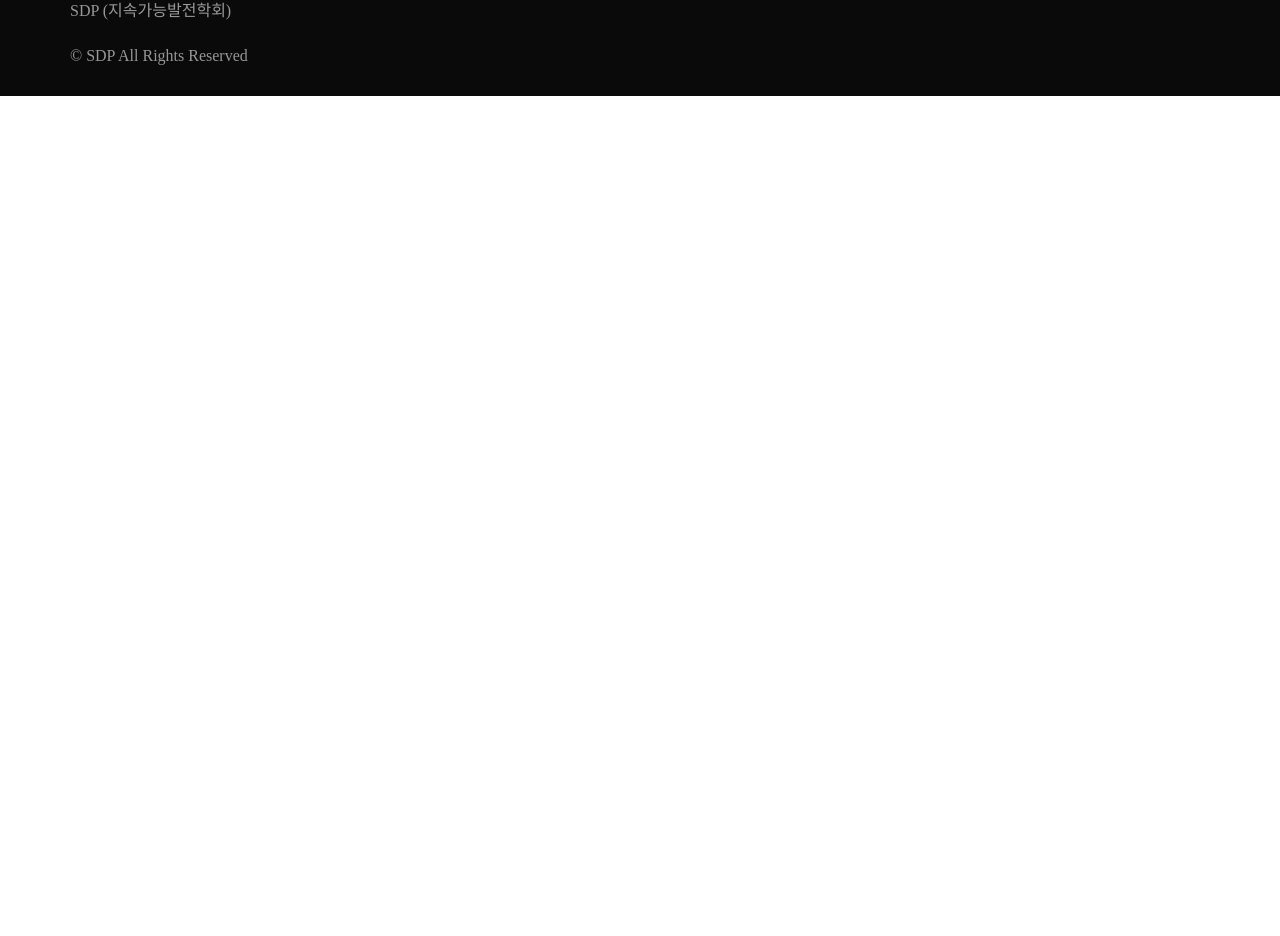
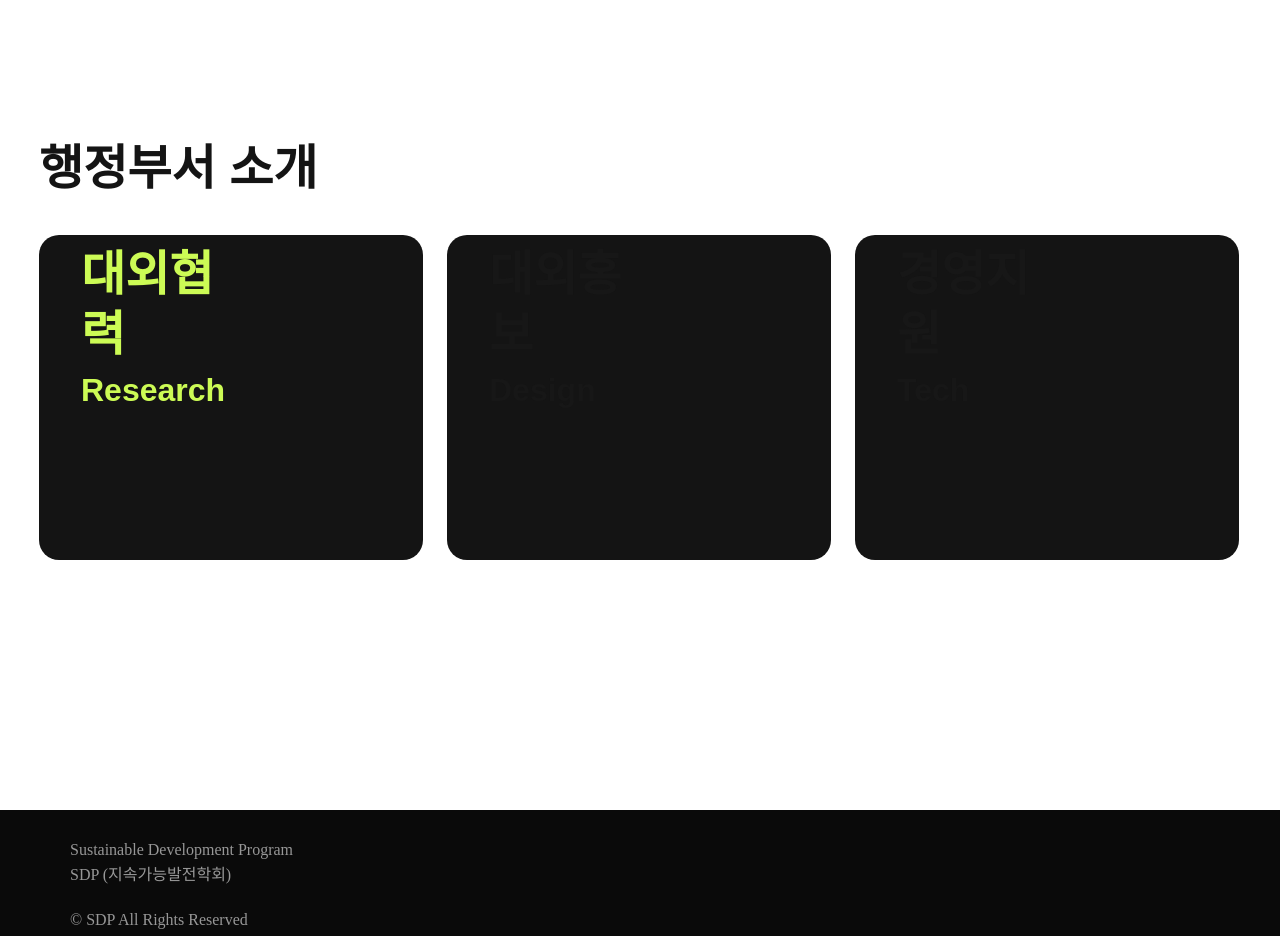
Before and after one commit to SDP1617-Web/SDP1617-Web-FRONT, a Next.js app: page /about in a window 1280 px wide. Shown: the part 4938-5874 px from the top of the page. Before the commit the page ends 5034 px from the top, so only its background shows below. Built offline with nearby package versions, Linux system fonts and the light colour scheme; a web font is replaced by a local one.

Commit message:
feat: 행정부서소개 섹션 구현

```diff
--- /dev/null
+++ b/src/components/about/DepartmentCard.tsx
@@ -0,0 +1,37 @@
+import type { CSSProperties } from "react";
+
+interface DepartmentCardProps {
+  korean: string;
+  english: string;
+  isActive?: boolean;
+}
+
+const cardStyle: CSSProperties = {
+  display: "flex",
+  width: "384px",
+  height: "325px",
+  padding: "48px 172px 187px 42px",
+  alignItems: "center",
+  borderRadius: "20px",
+  backgroundColor: "var(--color-sdp-grey-900)",
+  flexShrink: 0,
+};
+
+const innerStyle: CSSProperties = {
+  display: "flex",
+  flexDirection: "column",
+  gap: "4px",
+};
+
+export default function DepartmentCard({ korean, english, isActive = false }: DepartmentCardProps) {
+  const color = isActive ? "var(--color-sdp-main-primary)" : "var(--color-sdp-grey-500)";
+
+  return (
+    <div style={cardStyle}>
+      <div style={innerStyle}>
+        <p className="h1" style={{ color }}>{korean}</p>
+        <p className="h2" style={{ color }}>{english}</p>
+      </div>
+    </div>
+  );
+}
--- /dev/null
+++ b/src/components/about/DepartmentSection.tsx
@@ -0,0 +1,35 @@
+import DepartmentCard from "./DepartmentCard";
+
+const DEPARTMENTS = [
+  { korean: "대외협력", english: "Research", isActive: true },
+  { korean: "대외홍보", english: "Design", isActive: false },
+  { korean: "경영지원", english: "Tech", isActive: false },
+];
+
+export default function DepartmentSection() {
+  return (
+    <section
+      style={{ marginTop: "193px", marginBottom: "250px" }}
+      className="flex justify-center"
+    >
+      <div style={{ width: "1202px" }} className="flex flex-col">
+        {/* 타이틀 */}
+        <p className="h1" style={{ color: "var(--color-sdp-grey-900)", marginBottom: "36px" }}>
+          행정부서 소개
+        </p>
+
+        {/* 카드 */}
+        <div className="flex flex-row" style={{ gap: "24px" }}>
+          {DEPARTMENTS.map((dept, i) => (
+            <DepartmentCard
+              key={i}
+              korean={dept.korean}
+              english={dept.english}
+              isActive={dept.isActive}
+            />
+          ))}
+        </div>
+      </div>
+    </section>
+  );
+}
```
